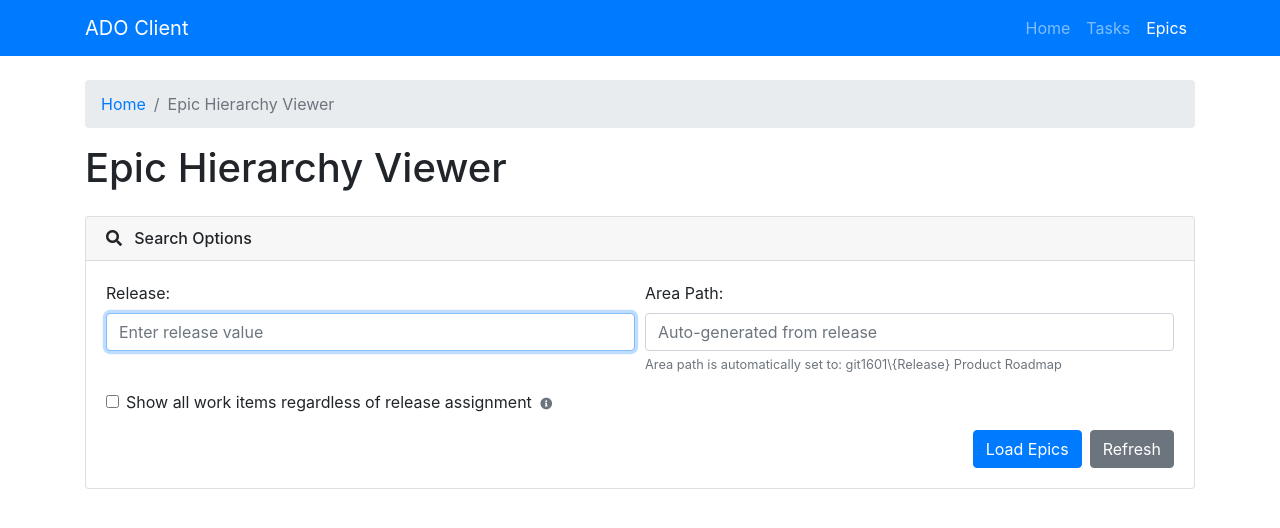
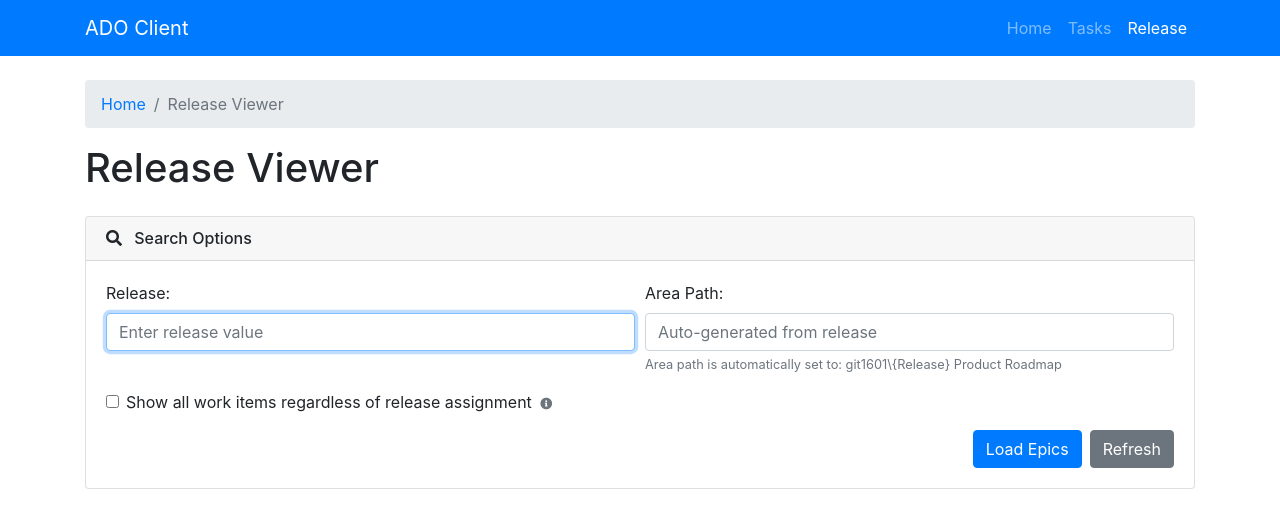
Before and after one commit to riccardomerlin/ado-client, a website: page src/public/epics.html in a window 1280 px wide. Drawn offline with nearby package versions, Linux system fonts and the light colour scheme; no server answers.

Commit message:
rename feature to Release Viewer

```diff
--- a/src/public/epics.html
+++ b/src/public/epics.html
@@ -1,8 +1,7 @@
 <!DOCTYPE html>
 <html lang="en">
-<head>
-  <meta charset="UTF-8">
-  <meta name="viewport" content="width=device-width, initial-scale=1.0">  <title>Epic Hierarchy Viewer</title>
+<head>  <meta charset="UTF-8">
+  <meta name="viewport" content="width=device-width, initial-scale=1.0">  <title>Release Viewer</title>
   <link href="https://stackpath.bootstrapcdn.com/bootstrap/4.5.2/css/bootstrap.min.css" rel="stylesheet">
   <link href="https://cdnjs.cloudflare.com/ajax/libs/font-awesome/5.15.4/css/all.min.css" rel="stylesheet">
   <style>
@@ -173,23 +172,21 @@
           </li>
           <li class="nav-item">
             <a class="nav-link" href="/tasks">Tasks</a>
-          </li>
-          <li class="nav-item active">
-            <a class="nav-link" href="/epics">Epics <span class="sr-only">(current)</span></a>
+          </li>          <li class="nav-item active">
+            <a class="nav-link" href="/epics">Release <span class="sr-only">(current)</span></a>
           </li>
         </ul>
       </div>
     </div>
   </nav>
 
-  <div class="container mt-4">
-    <nav aria-label="breadcrumb">
+  <div class="container mt-4">    <nav aria-label="breadcrumb">
       <ol class="breadcrumb">
         <li class="breadcrumb-item"><a href="/">Home</a></li>
-        <li class="breadcrumb-item active" aria-current="page">Epic Hierarchy Viewer</li>
+        <li class="breadcrumb-item active" aria-current="page">Release Viewer</li>
       </ol>
     </nav>
-      <h1 class="mb-4">Epic Hierarchy Viewer</h1>
+      <h1 class="mb-4">Release Viewer</h1>
       <!-- Current Release Header (shown when loaded from URL) -->
     <div id="currentReleaseHeader" style="display: none;" class="current-release-header">
       <div class="row align-items-center">
```
Also changed, not shown: src/public/index.html (+8 -10 lines), src/public/tasks.html (+2 -3 lines).
